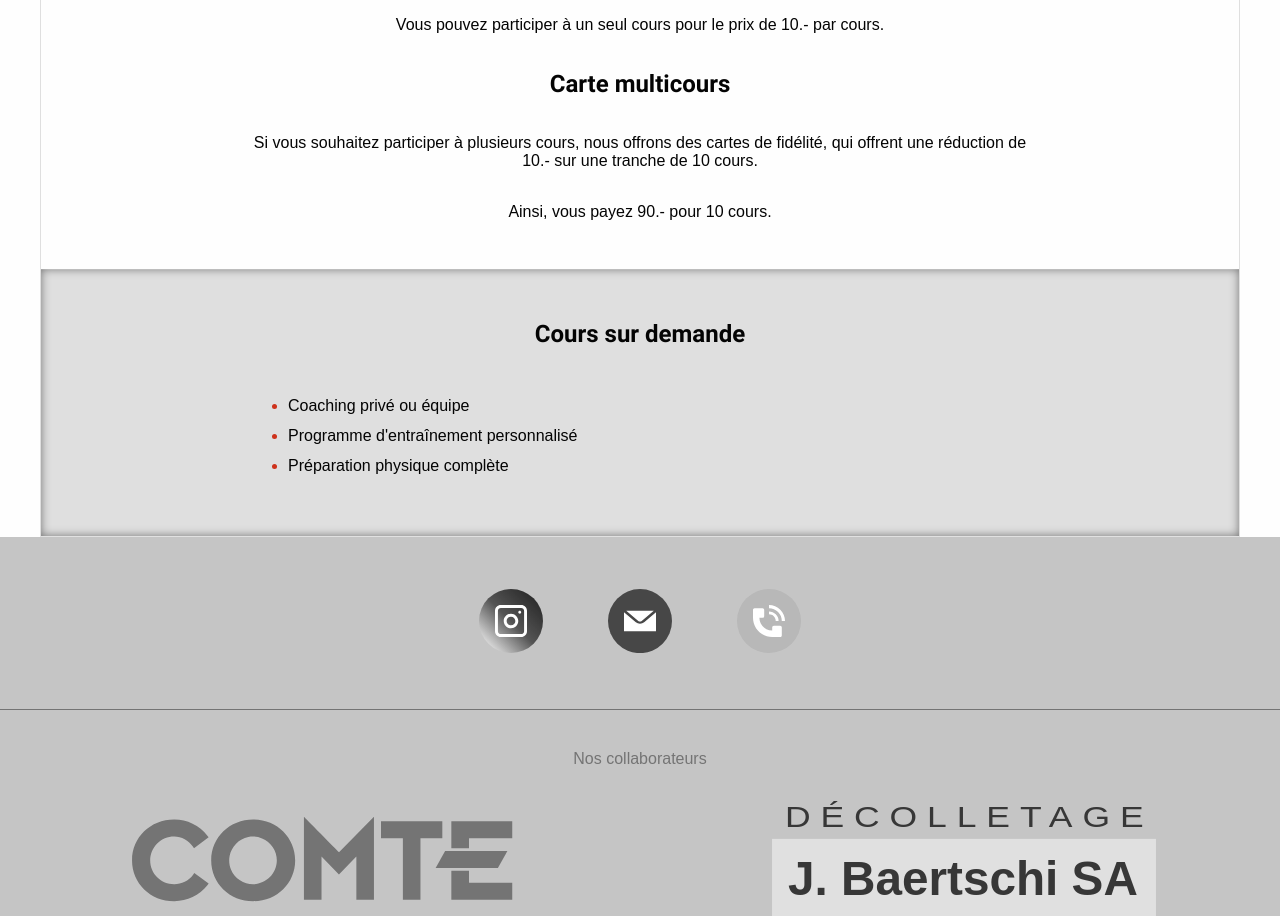
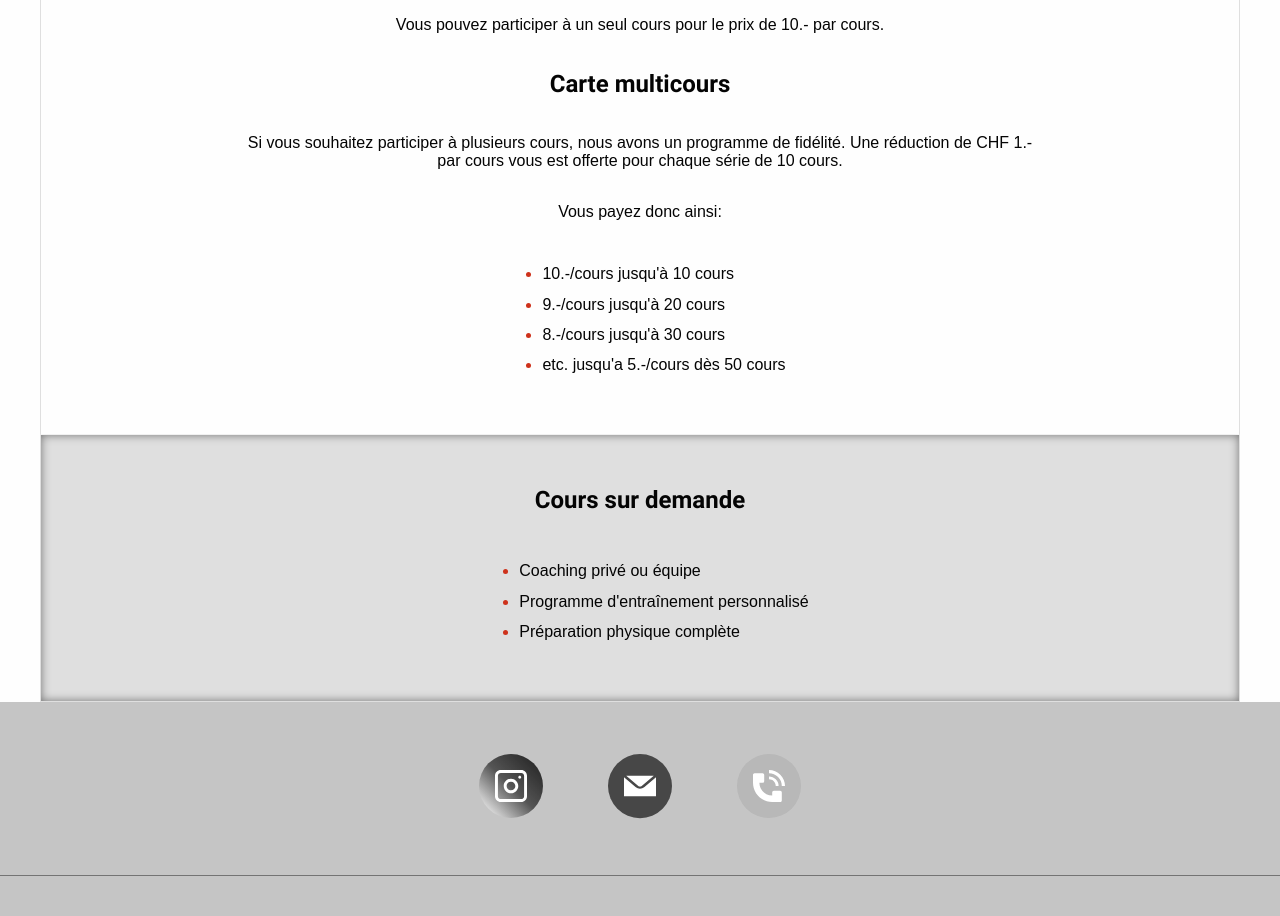
Before and after one commit to drafolin/siam-gym, a React (Vite) app: page /cours in a window 1280 px wide. Shown: the part 1800-2716 px from the top of the page. Built offline with nearby package versions, Linux system fonts and the light colour scheme; a web font is replaced by a local one.

Commit message:
fixed multicourse text

```diff
--- a/src/pages/cours/index.scss
+++ b/src/pages/cours/index.scss
@@ -1,4 +1,12 @@
 main.page-cours {
+  ul{
+    width: fit-content;
+
+    li {
+      width: fit-content;
+    }
+  }
+
   section {
     &.intro {
       min-height: 30em;
--- a/src/pages/cours/index.tsx
+++ b/src/pages/cours/index.tsx
@@ -126,12 +126,18 @@ export const Component = () => {
       </p>
       <h2>Carte multicours</h2>
       <p>
-        Si vous souhaitez participer à plusieurs cours, nous offrons des cartes
-        de fidélité, qui offrent une réduction de 10.- sur une tranche de 10 cours.
+        Si vous souhaitez participer à plusieurs cours, nous avons un programme de fidélité.
+        Une réduction de CHF 1.- par cours vous est offerte pour chaque série de 10 cours.
       </p>
       <p>
-        Ainsi, vous payez 90.- pour 10 cours.
+        Vous payez donc ainsi:
       </p>
+      <ul>
+        <li>10.-/cours jusqu'à 10 cours</li>
+        <li>9.-/cours jusqu'à 20 cours</li>
+        <li>8.-/cours jusqu'à 30 cours</li>
+        <li>etc. jusqu'a 5.-/cours dès 50 cours</li>
+      </ul>
     </section>
     <section>
       <h2>Cours sur demande</h2>
```
